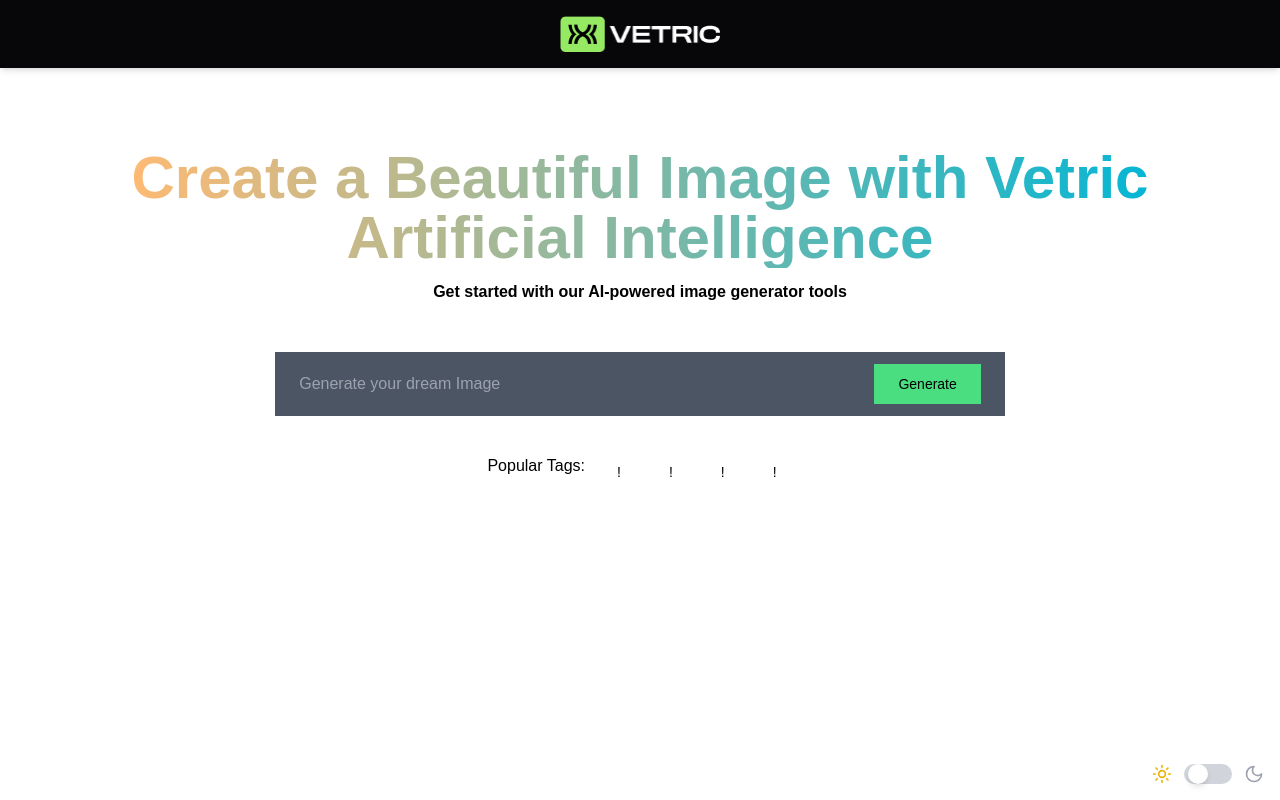
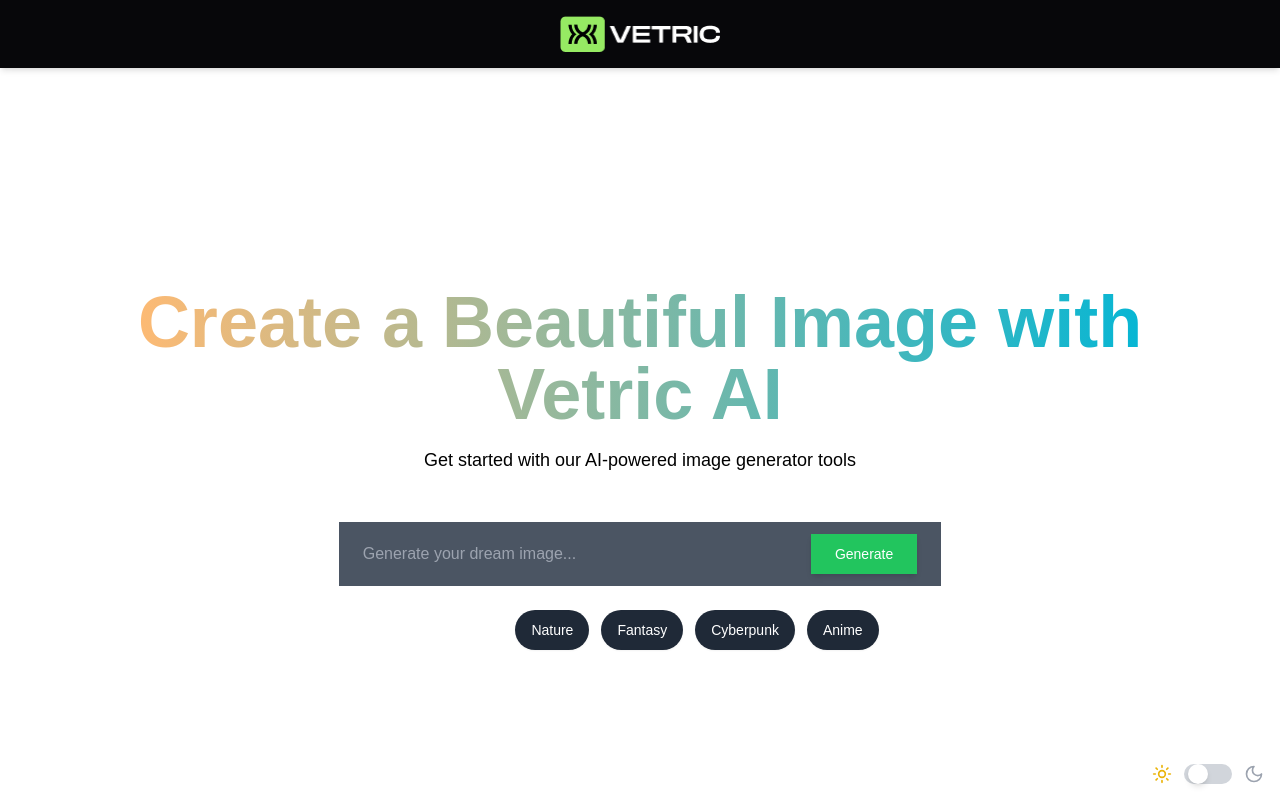
Before and after one commit to OlatunjiAbiodunEmmanuel/vetric, a Next.js app: page /ai in a window 1280 px wide. Shown: the top 800 px of the page. Built offline with nearby package versions, Linux system fonts and the light colour scheme.

Commit message:
add ai hero

```diff
--- a/app/(vetric-ai)/components/Hero.tsx
+++ b/app/(vetric-ai)/components/Hero.tsx
@@ -3,33 +3,39 @@
 
 const Hero = () => {
   return (
-    <div className="w-[95%] min-h-screen relative mx-auto mt-8 md:mt-20">
-      <div className="relative z-10 flex flex-col items-center textwhite justify-center">
-        <h1 className="text-2xl sm:text-4xl md:text-5xl lg:text-6xl xl:7xl font-bold text-center bg-gradient-to-r from-orange-300 to-cyan-500 bg-clip-text text-transparent">
-          Create a Beautiful Image with Vetric
-          <br /> Artificial Intelligence
+    <div className="w-full min-h-screen flex flex-col items-center justify-center px-4">
+      <div className="text-center">
+        {/* Hero Title */}
+        <h1 className="text-3xl sm:text-4xl md:text-5xl lg:text-6xl xl:text-7xl font-bold bg-gradient-to-r from-orange-300 to-cyan-500 bg-clip-text text-transparent leading-tight">
+          Create a Beautiful Image with <br /> Vetric AI
         </h1>
-        <p className="mt-3 text-sm md:text-base font-semibold text-center text-gray300">
+
+        {/* Subtext */}
+        <p className="mt-4 text-sm md:text-lg font-medium">
           Get started with our AI-powered image generator tools
         </p>
-        <div className="h-11 md:h-16 w-[95%] sm:w-[90%] md:w-[80%] lg:w-[70%] xl:w-[60%] bg-gray-600 rounded-lg
+
+        {/* Input & Button Section (PERFECTLY CENTERED) */}
+        <div className="h-14 mx-auto md:h-16 w-[95%] sm:w-[90%] md:w-[80%] lg:w-[70%] xl:w-[60%] bg-gray-600 rounded-lg
         mt-12 px-2 md:px-6 flex items-center justify-between">
           <input
             type="text"
-            placeholder="Generate your dream Image"
-            className="h-full outline-none w-full block flex-1 placeholder:text-xs sm:placeholder:text-base bg-transparent rounde"
+            placeholder="Generate your dream image..."
+            className="h-full outline-none w-full block flex-1 placeholder:text-xs sm:placeholder:text-base bg-transparent "
           />
-          <Button className="bg-green-400 rounded-md px-6">Generate</Button>
+          <Button className="bg-green-500 hover:bg-green-600 text-white px-6 py-3 rounded-r-lg shadow-md transition">
+            Generate
+          </Button>
         </div>
-        <div className="flex items-center mt-6 space-x-4 flex-wrap space-y-3">
-            <p>
-                Popular Tags:
-            </p>
-            <Button>!</Button>
-            <Button>!</Button>
-            <Button>!</Button>
-            <Button>!</Button>
 
+        {/* Popular Tags */}
+        <div className="flex flex-wrap justify-center items-center mt-6 gap-3">
+          <p className="text-white font-medium">Popular Tags :</p>
+          {["Nature", "Fantasy", "Cyberpunk", "Anime"].map((tag, index) => (
+            <Button key={index} className="bg-gray-800 hover:bg-gray-600 text-white px-4 py-2 rounded-full shadow-sm text-sm">
+              {tag}
+            </Button>
+          ))}
         </div>
       </div>
     </div>
```
